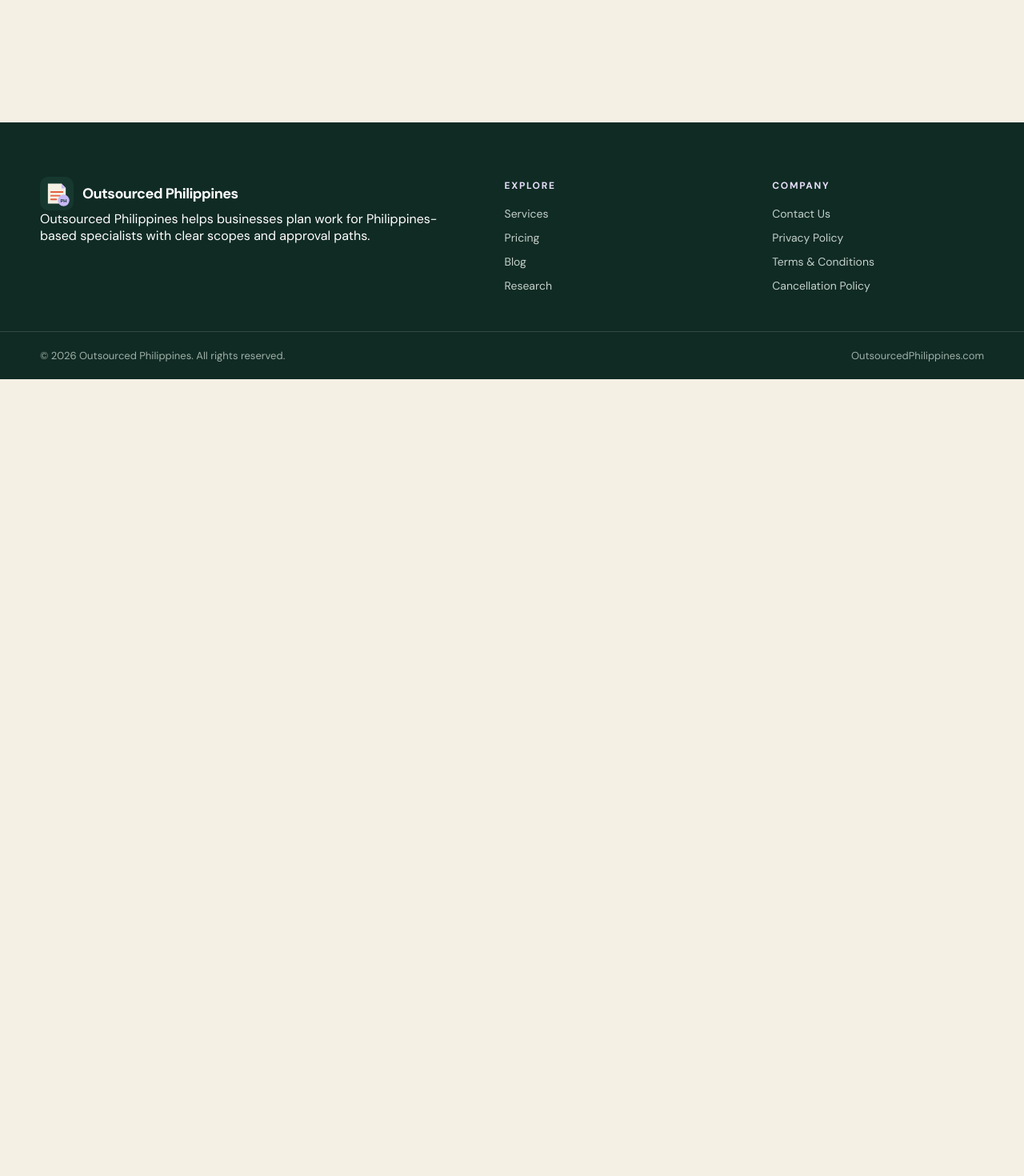
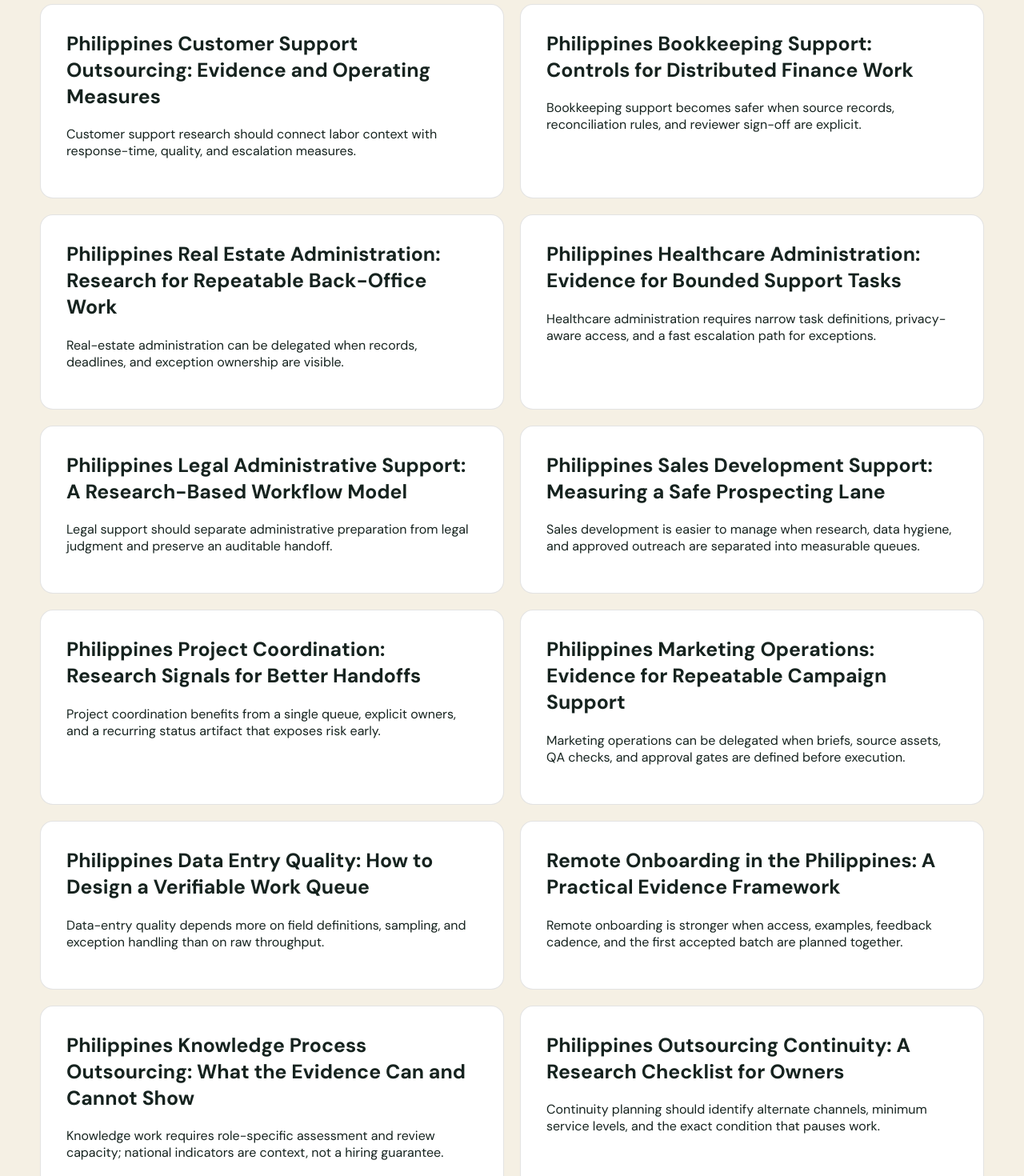
Before and after one commit to coolifystealthagents/outsourcedphilippines, a Next.js app: page /research in a window 1280 px wide. Shown: the part 1960-3430 px from the top of the page at 80% size. Before the commit the page ends 2434 px from the top, so only its background shows below. Built offline with nearby package versions, Linux system fonts and the light colour scheme.

Commit message:
Publish daily research batch

```diff
--- a/app/fleet-content.ts
+++ b/app/fleet-content.ts
@@ -225,6 +225,19 @@ export const researchPosts: ReadonlyArray<ResearchPost> = [
  makeResearch('philippines-cybersecurity-outsourcing-controls','Cybersecurity Controls for Philippines-Based Support Work','Security is a workflow property: least privilege, logging, review, and offboarding should be designed before access is granted.','ITU’s ICT statistics programme provides internationally comparable material for understanding digital-access and security context.','access governance and operational risk'),
  makeResearch('philippines-ecommerce-operations-research','Philippines Ecommerce Operations: Where Structured Support Helps','Ecommerce support is measurable when catalog, order, customer, and exception queues have explicit definitions.','BSP financial-inclusion resources connect digital access with the broader ecosystem in which online commerce operates.','queue design, digital commerce, and service quality'),
  makeResearch('philippines-outsourced-content-operations-research','Philippines Outsourced Content Operations: Evidence for Reliable Publishing','A daily publishing routine is more reliable when briefs, source checks, image metadata, review ownership, and release evidence are treated as one operating system.','The ILO, World Bank, and Philippine government data portals provide complementary sources for evaluating digital work conditions and service-lane design.','content workflow controls, digital work, and publishing reliability'),
+ makeResearch('philippines-executive-assistance-research','Philippines Executive Assistance Research: Designing a Reliable Support Lane','Executive support works best when recurring preparation, decision-ready summaries, and escalation rules are documented.','Official labor and digital-access datasets provide context, but service quality still depends on a clearly bounded executive workflow.','executive administration, task repeatability, and approval design'),
+ makeResearch('philippines-customer-support-outsourcing-data','Philippines Customer Support Outsourcing: Evidence and Operating Measures','Customer support research should connect labor context with response-time, quality, and escalation measures.','ILO labor indicators and World Bank digital-development data offer context for comparing support operating environments.','customer experience, service metrics, and continuity'),
+ makeResearch('philippines-bookkeeping-support-research','Philippines Bookkeeping Support: Controls for Distributed Finance Work','Bookkeeping support becomes safer when source records, reconciliation rules, and reviewer sign-off are explicit.','BSP payment-system material and DTI MSME statistics help frame the transaction and business context for finance workflows.','bookkeeping, reconciliation, and review controls'),
+ makeResearch('philippines-real-estate-admin-research','Philippines Real Estate Administration: Research for Repeatable Back-Office Work','Real-estate administration can be delegated when records, deadlines, and exception ownership are visible.','Census and labor datasets provide population and workforce context for planning a distributed administrative lane.','real-estate records, queue ownership, and deadline control'),
+ makeResearch('philippines-healthcare-admin-research','Philippines Healthcare Administration: Evidence for Bounded Support Tasks','Healthcare administration requires narrow task definitions, privacy-aware access, and a fast escalation path for exceptions.','International labor and ICT datasets provide context, while local compliance and client policy govern the actual workflow.','healthcare administration, privacy, and escalation'),
+ makeResearch('philippines-legal-admin-support-research','Philippines Legal Administrative Support: A Research-Based Workflow Model','Legal support should separate administrative preparation from legal judgment and preserve an auditable handoff.','ILO, OECD, and ITU data help describe workforce and digital context without substituting for professional legal review.','legal administration, evidence handling, and boundaries'),
+ makeResearch('philippines-sales-development-support-research','Philippines Sales Development Support: Measuring a Safe Prospecting Lane','Sales development is easier to manage when research, data hygiene, and approved outreach are separated into measurable queues.','DTI MSME statistics and digital-development indicators help frame the business and connectivity context for sales operations.','prospecting, data quality, and approval controls'),
+ makeResearch('philippines-project-coordination-research','Philippines Project Coordination: Research Signals for Better Handoffs','Project coordination benefits from a single queue, explicit owners, and a recurring status artifact that exposes risk early.','World Bank and ILO datasets provide broad infrastructure and labor context for distributed coordination work.','project coordination, handoffs, and risk visibility'),
+ makeResearch('philippines-marketing-operations-research','Philippines Marketing Operations: Evidence for Repeatable Campaign Support','Marketing operations can be delegated when briefs, source assets, QA checks, and approval gates are defined before execution.','ITU digital-access indicators and OECD data provide context for digital-work planning and skills assessment.','marketing operations, QA, and campaign governance'),
+ makeResearch('philippines-data-entry-quality-research','Philippines Data Entry Quality: How to Design a Verifiable Work Queue','Data-entry quality depends more on field definitions, sampling, and exception handling than on raw throughput.','Census, labor, and ICT datasets illustrate why denominators and observation periods must accompany operational metrics.','data quality, sampling, and exception management'),
+ makeResearch('philippines-remote-onboarding-research','Remote Onboarding in the Philippines: A Practical Evidence Framework','Remote onboarding is stronger when access, examples, feedback cadence, and the first accepted batch are planned together.','World Bank digital-development and ITU ICT resources provide a starting point for assessing remote-work dependencies.','onboarding, access controls, and learning loops'),
+ makeResearch('philippines-knowledge-process-outsourcing-research','Philippines Knowledge Process Outsourcing: What the Evidence Can and Cannot Show','Knowledge work requires role-specific assessment and review capacity; national indicators are context, not a hiring guarantee.','OECD skills data and ILO labor indicators support a disciplined comparison of workforce signals and role tests.','knowledge work, assessment, and review capacity'),
+ makeResearch('philippines-outsourcing-continuity-checklist','Philippines Outsourcing Continuity: A Research Checklist for Owners','Continuity planning should identify alternate channels, minimum service levels, and the exact condition that pauses work.','World Bank digital-development and BSP payment-system sources illustrate why infrastructure and transaction dependencies belong in the plan.','business continuity, dependency mapping, and recovery controls'),
 ];
 export const publicTiers = [
   {name:'Executive Assistants', price:'$10/hour', detail:'Philippines-based support for structured executive and administrative work.'},
```
